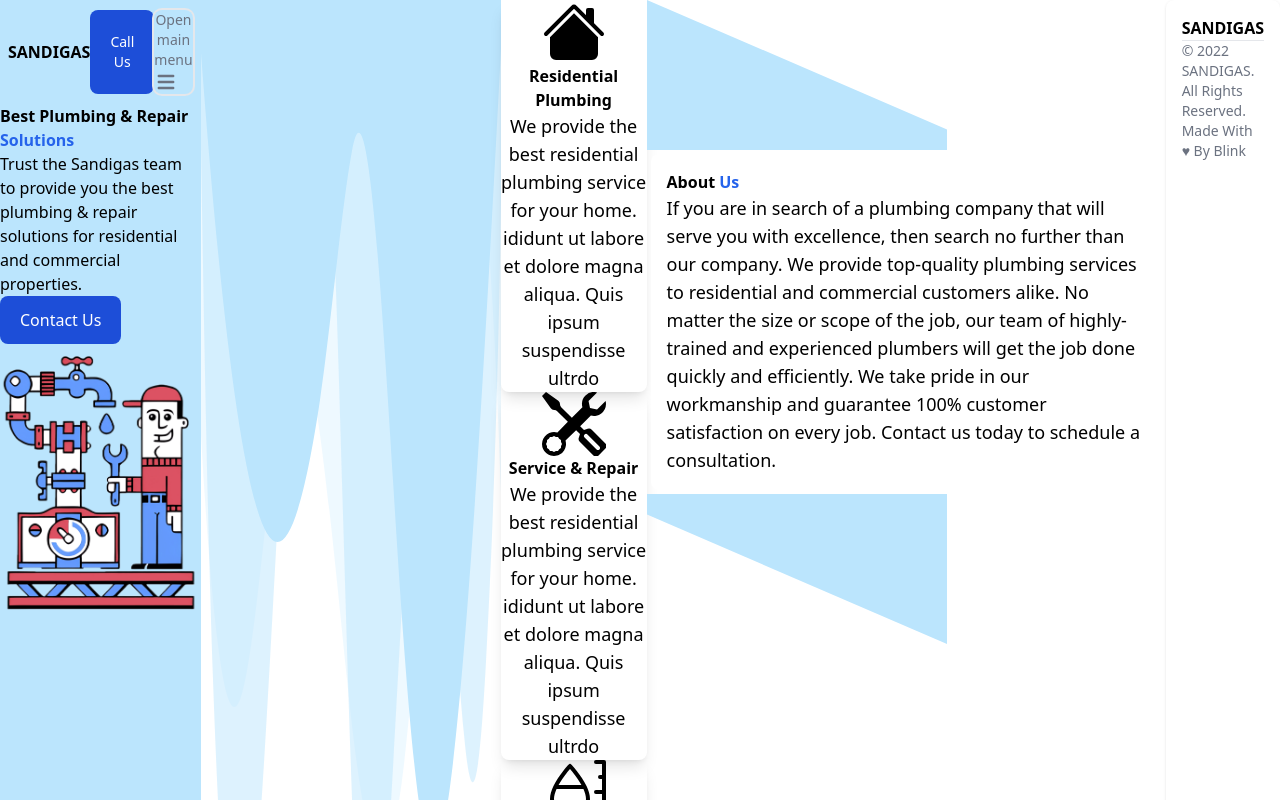
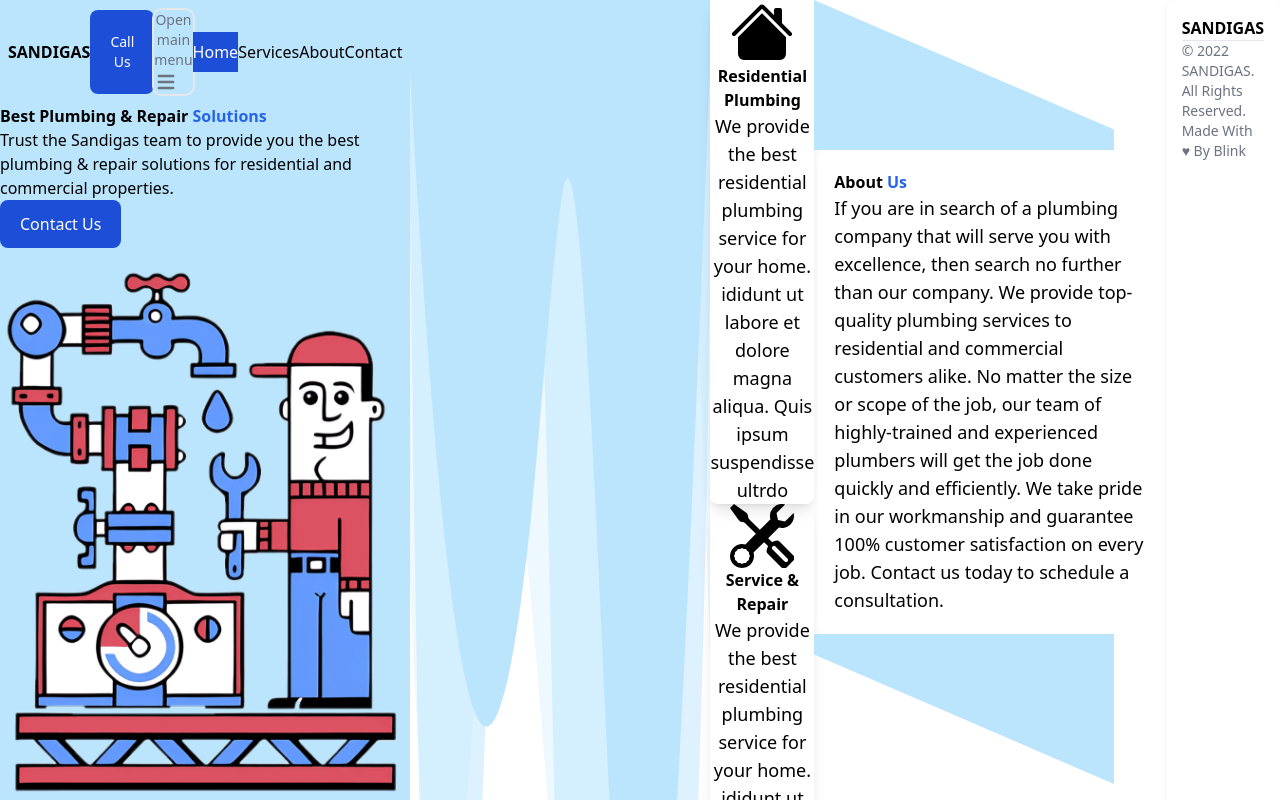
Before and after one commit to Blink-repo/Sandigas, a Nuxt app in the folder Blink-frontend/: page / in a window 1280 px wide. Both pictures are taken after a click on the button "Open main menu". Shown: the top 800 px of the page. Built offline with nearby package versions, Linux system fonts and the light colour scheme.

Commit message:
navbar hamburger menu mobile fix

```diff
--- a/Blink-frontend/components/navbar.vue
+++ b/Blink-frontend/components/navbar.vue
@@ -7,14 +7,15 @@
       </a>
       <div class="flex md:order-2">
         <button type="button" class="sm:hidden text-white bg-blue-700 hover:bg-blue-800 focus:ring-4 focus:outline-none focus:ring-blue-300 font-medium rounded-lg text-sm px-5 py-2.5 text-center mr-3 md:mr-0">Call Us</button>
-        <button data-collapse-toggle="mobile-menu-4" type="button" class="inline-flex items-center p-2 text-sm text-gray-500 rounded-lg md:hidden hover:bg-gray-100 focus:outline-none focus:ring-2 focus:ring-gray-200" aria-controls="mobile-menu-4" aria-expanded="false">
+        <button @click="open = !open" data-collapse-toggle="mobile-menu-4" type="button" class="inline-flex items-center p-2 text-sm text-gray-500 rounded-lg md:hidden hover:bg-gray-100 focus:outline-none focus:ring-2 focus:ring-gray-200" aria-controls="mobile-menu-4" aria-expanded="false">
           <span class="sr-only">Open main menu</span>
           <svg class="w-6 h-6" fill="currentColor" viewBox="0 0 20 20" xmlns="http://www.w3.org/2000/svg"><path fill-rule="evenodd" d="M3 5a1 1 0 011-1h12a1 1 0 110 2H4a1 1 0 01-1-1zM3 10a1 1 0 011-1h12a1 1 0 110 2H4a1 1 0 01-1-1zM3 15a1 1 0 011-1h12a1 1 0 110 2H4a1 1 0 01-1-1z" clip-rule="evenodd"></path></svg>
           <svg class="hidden w-6 h-6" fill="currentColor" viewBox="0 0 20 20" xmlns="http://www.w3.org/2000/svg"><path fill-rule="evenodd" d="M4.293 4.293a1 1 0 011.414 0L10 8.586l4.293-4.293a1 1 0 111.414 1.414L11.414 10l4.293 4.293a1 1 0 01-1.414 1.414L10 11.414l-4.293 4.293a1 1 0 01-1.414-1.414L8.586 10 4.293 5.707a1 1 0 010-1.414z" clip-rule="evenodd"></path></svg>
         </button>
       </div>
-      <div class="hidden justify-between items-center w-full md:flex md:w-auto md:order-1" id="mobile-menu-4">
-        <ul class="flex flex-col mt-4 md:flex-row md:space-x-8 md:mt-0 md:text-sm md:font-medium">
+      <div class="justify-between items-center w-full md:flex md:w-auto md:order-1" id="mobile-menu-4">
+        <ul class="flex flex-col mt-4 md:flex-row md:space-x-8 md:mt-0 md:text-sm md:font-medium transition-all ease-in-out duration-300"
+            :class="[open ? 'opacity-100 h-full' :'opacity-0 h-0']">
           <li>
             <a href="" class="block py-2 pr-4 pl-3 text-white bg-blue-700 rounded md:bg-transparent md:text-blue-700 md:p-0" aria-current="page">Home</a>
           </li>
@@ -33,3 +34,13 @@
   </nav>
 
 </template>
+
+<script>
+export default {
+  data(){
+    return{
+      open: false,
+    }
+  },
+}
+</script>
```
